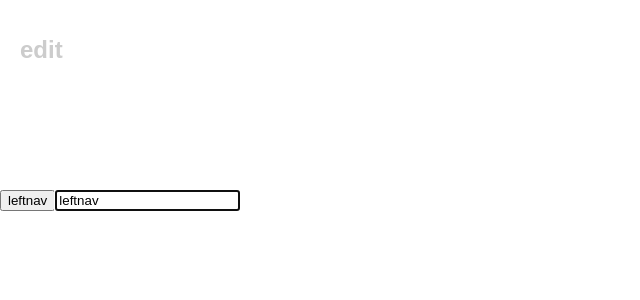
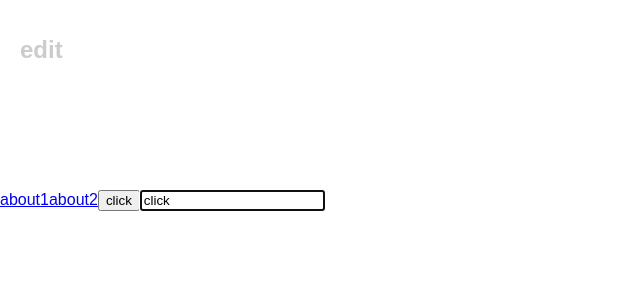
Before and after one commit to hahabazinga/react-demo, a React app: page / in a window 1280 px wide. Shown: the top 300 px of the page, without its empty margins (0-640 px from the left). Built offline with nearby package versions, Linux system fonts and the light colour scheme.

Commit message:
router学习

```diff
--- a/package.json
+++ b/package.json
@@ -36,6 +36,7 @@
     "react-dev-utils": "^5.0.1",
     "react-dom": "^16.4.1",
     "react-router": "^4.3.1",
+    "react-router-dom": "^4.3.1",
     "resolve": "1.6.0",
     "style-loader": "0.19.0",
     "sw-precache-webpack-plugin": "0.11.4",
--- a/src/App.js
+++ b/src/App.js
@@ -1,6 +1,7 @@
 import React, { Component } from 'react';
 import LeftNav from './components/LeftNav'
 import { Router, Route, Link } from 'react-router'
+import Main from './router/index'
 import './App.css';
 
 class App extends Component {
@@ -10,7 +11,7 @@ class App extends Component {
         <header className="App-header">
           <h1 className="App-title">edit</h1>
         </header>
-          <LeftNav name='leftnav'/>
+        <Main/>
       </div>
     );
   }
--- a/src/components/About.js
+++ b/src/components/About.js
@@ -1 +1,8 @@
-const About = props => <div>about</div>
+import React from 'react'
+const About = props => {
+    const num = props.match.params.number
+        return (
+            <div>about{num}</div>
+        )
+}
+export default About
--- a/src/components/Child.js
+++ b/src/components/Child.js
@@ -1,5 +1,6 @@
 import React, { Component } from 'react'
 import PropTypes from 'prop-types'
+
 class Child extends Component{
     constructor(props){
         super(props)
@@ -33,6 +34,7 @@ class Child extends Component{
             name: newname
         })
         this.state.print(newname)
+        this.props.history.push('/about')
     }
     render() {
         return (
--- a/src/components/Home.js
+++ b/src/components/Home.js
@@ -1 +1,3 @@
+import React from 'react'
 const Home = (props) => <div>Home</div>
+export default Home
--- a/src/components/LeftNav.js
+++ b/src/components/LeftNav.js
@@ -1,17 +1,22 @@
 import React, { Component } from 'react'
 import PropTypes from 'prop-types'
 import Child from './Child'
+import { Link } from 'react-router-dom'
 class LeftNav extends Component{
     constructor(props) {
         super(props)
         this.state = {
-            value: this.props.name
+            value: this.props.name,
+            menu: [1, 2]
         }
         this.btnListener = this.btnListener.bind(this)
     }
     static childContextTypes = {
         name: PropTypes.string,
         print: PropTypes.func
+    }
+    static defaultProps = {
+        name: 'click'
     }
     getChildContext () {
         return {
@@ -27,23 +32,15 @@ class LeftNav extends Component{
             value: this.state.value + 'click1'
         }, () => console.log(this.state.value))
         console.log('ing', this.state)
-        this.setState({
-            value: this.state.value + 'click2'
-        }, () => console.log(this.state.value))
-        setTimeout(() => {
-            this.setState({
-                value: this.state.value + 'set'
-            }, () => console.log(this.state.value))
-            this.setState({
-                value: this.state.value + 'set2'
-            }, () => console.log(this.state.value))
-
-        }, 1000)
+       this.props.history.push('/about/wang')
     }
 
     render() {
         return (
             <div>
+                {
+                    this.state.menu.map(item => <Link key={item} to={`/about/${item}`}>about{item}</Link>)
+                }
                 <button className='leftnav-btn' onClick={(e) => this.btnListener(e)}>{this.state.value}</button>
                 <Child />
             </div>
--- a/src/index.js
+++ b/src/index.js
@@ -2,7 +2,12 @@ import React from 'react';
 import ReactDOM from 'react-dom';
 import './index.css';
 import App from './App';
+import { BrowserRouter } from 'react-router-dom'
 import registerServiceWorker from './registerServiceWorker';
 
-ReactDOM.render(<App />, document.getElementById('root'));
+ReactDOM.render((
+    <BrowserRouter>
+        <App />
+    </BrowserRouter>
+    ), document.getElementById('root'));
 registerServiceWorker();
--- a/src/router/index.js
+++ b/src/router/index.js
@@ -1,20 +1,16 @@
-import { Router, Route, browserHistrory } from 'react-router'
-import LeftNav from '../components/LeftNav'
-import Child from '../components/Child'
+import { Route, Switch} from 'react-router-dom'
+import React from 'react'
 import Home from '../components/Home'
 import About from '../components/About'
+import LeftNav from '../components/LeftNav'
 
-const router = new Router({
-    mode: 'hash',
-    routes: [
-        {
-            path: '/',
-            components: LeftNav
-        },
-        {
-            path: '/child',
-            components: Child
-        }
-    ]
-})
-export default router
+const Main = () => (
+    <main>
+        <Switch>
+            <Route exact path='/' component={LeftNav} />
+            <Route path='/about/:number' component={About} />
+        </Switch>
+    </main>
+)
+
+export default Main
```
Also changed, not shown: 2 other files (tests, documents, lock files or other folders).
